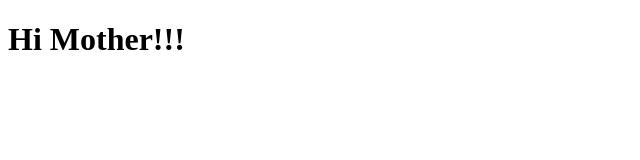
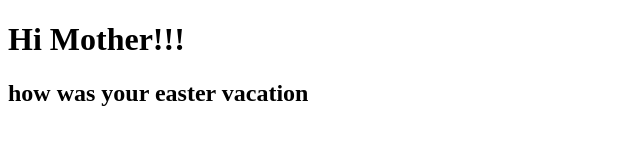
Before and after one commit to PanIk999/TestGit, a plain HTML site: page index.html in a window 1280 px wide. Shown: the whole page, without its empty margins (0-640 px from the left). Drawn offline with Linux system fonts and the light colour scheme.

Commit message:
added an h2

```diff
--- a/index.html
+++ b/index.html
@@ -1,12 +1,16 @@
 <!DOCTYPE html>
 <html lang="en">
+
 <head>
     <meta charset="UTF-8">
     <meta http-equiv="X-UA-Compatible" content="IE=edge">
     <meta name="viewport" content="width=device-width, initial-scale=1.0">
     <title>Document</title>
 </head>
+
 <body>
     <h1>Hi Mother!!!</h1>
+    <h2>how was your easter vacation</h2>
 </body>
+
 </html>
```
